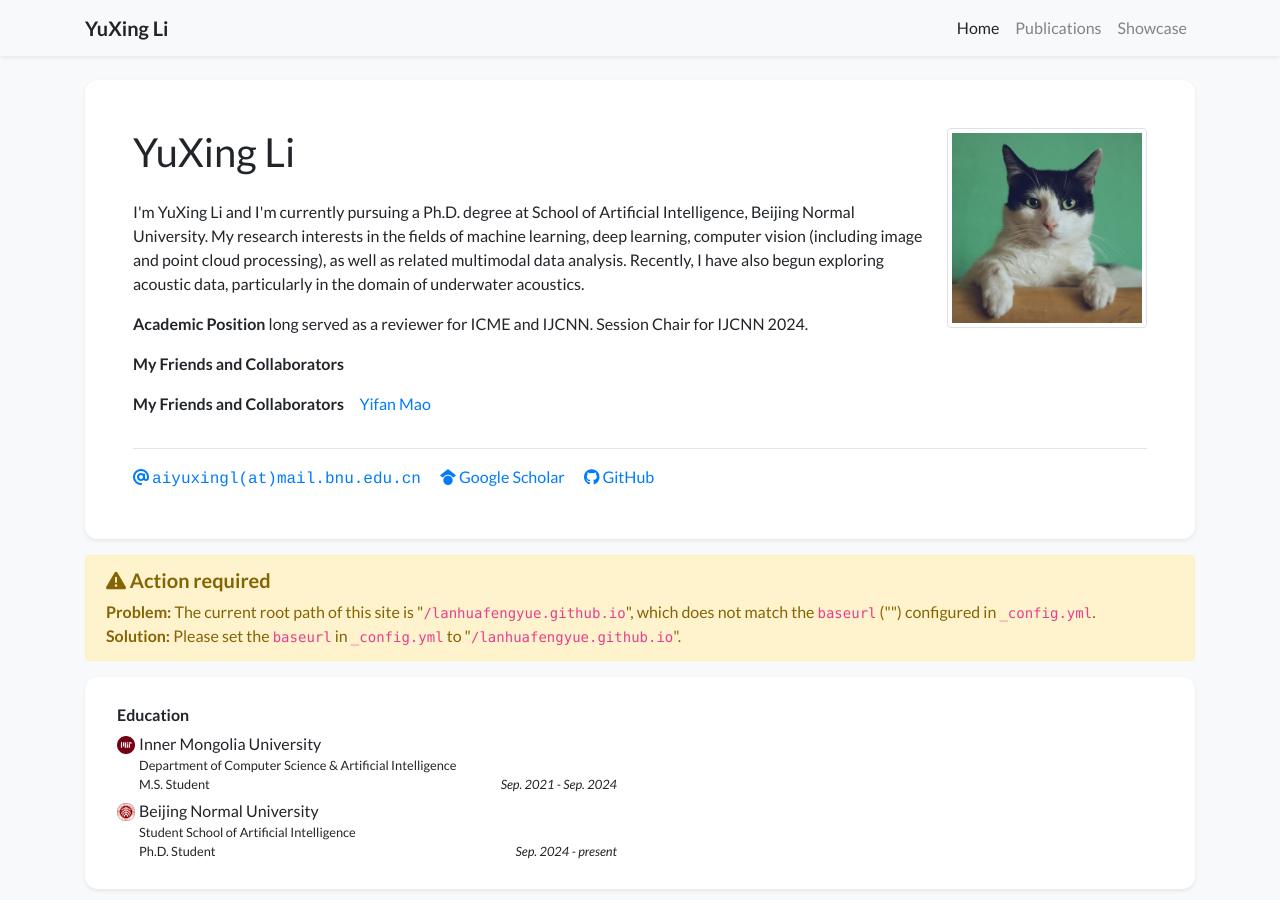
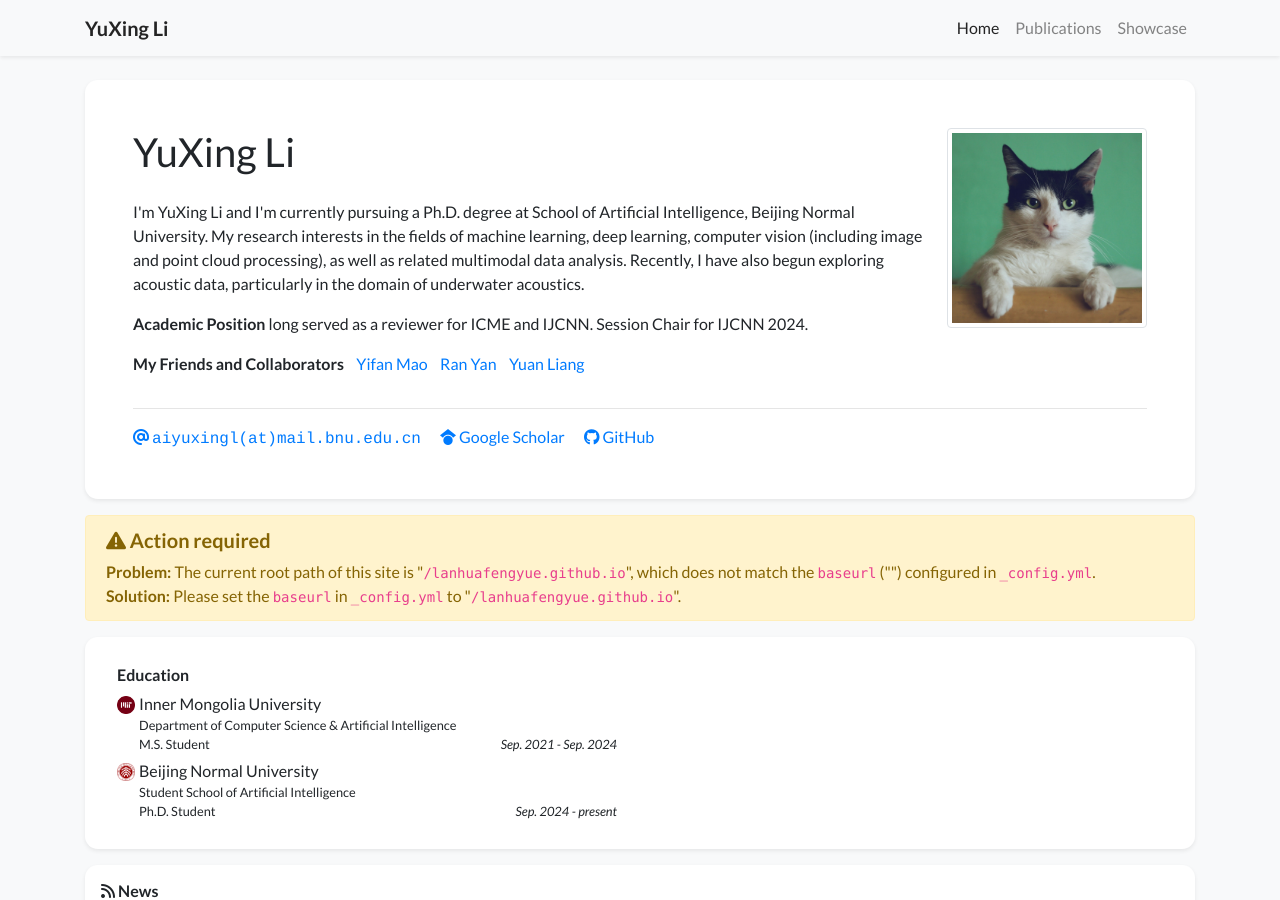
Before and after one commit to lanhuafengyue/lanhuafengyue.github.io, a Jekyll site: the page built from index.html, in a window 1280 px wide and 900 px high. Built offline with Jekyll 4.4.1, drawn with Linux system fonts in a browser that asks for light colours; nearby versions of some CDN libraries; a style sheet for code colours, icons or effects is not loaded.

Commit message:
Update profile.yml

```diff
--- a/_data/profile.yml
+++ b/_data/profile.yml
@@ -32,10 +32,8 @@ short_bio: >-
     <b>Academic Position</b> long served as a reviewer for ICME and IJCNN. Session Chair for IJCNN 2024.
   </p>
   <p>
-    <b> My Friends and Collaborators </b>
-  </p>
-  <p>
-    <b> My Friends and Collaborators </b> &nbsp;&nbsp;&nbsp; <a href="https://yifanmao1998.github.io/">Yifan Mao</a>
+    <b> My Friends and Collaborators </b> &nbsp;&nbsp; <a href="https://yifanmao1998.github.io/">Yifan Mao</a> &nbsp;&nbsp; <a href="#">Ran Yan</a>
+    &nbsp;&nbsp; <a href="#">Yuan Liang</a>
   </p>
 
 portrait_url: /assets/images/photos/portrait.jpg
```
